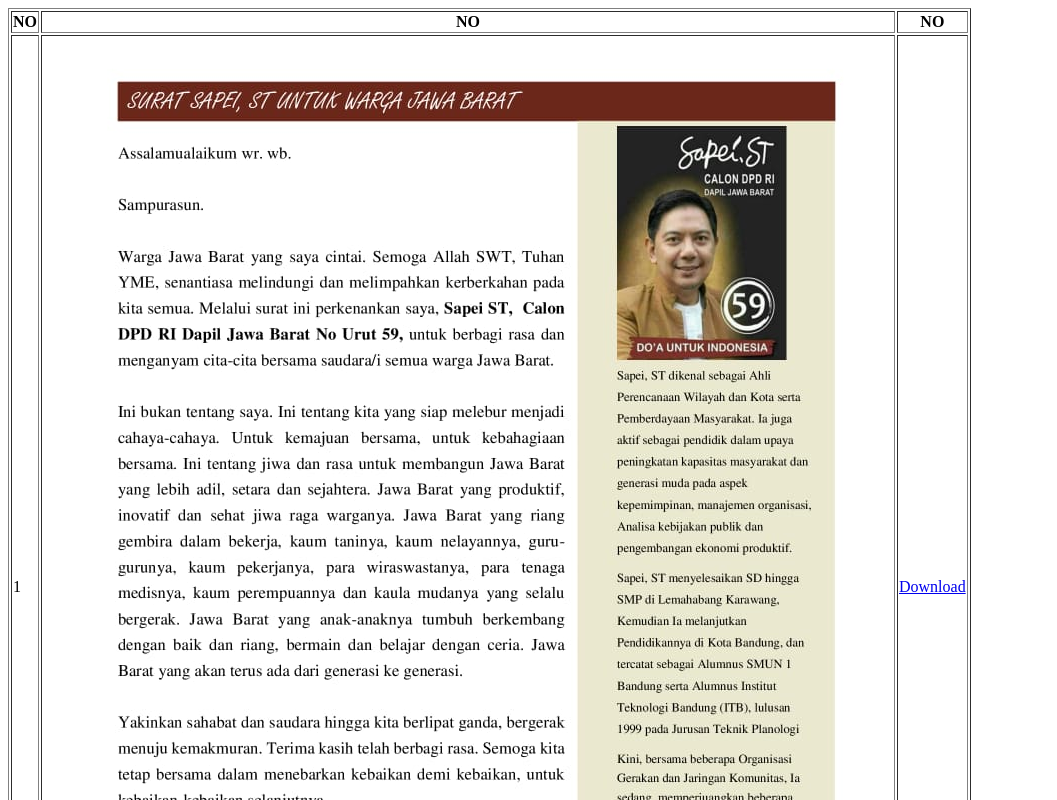
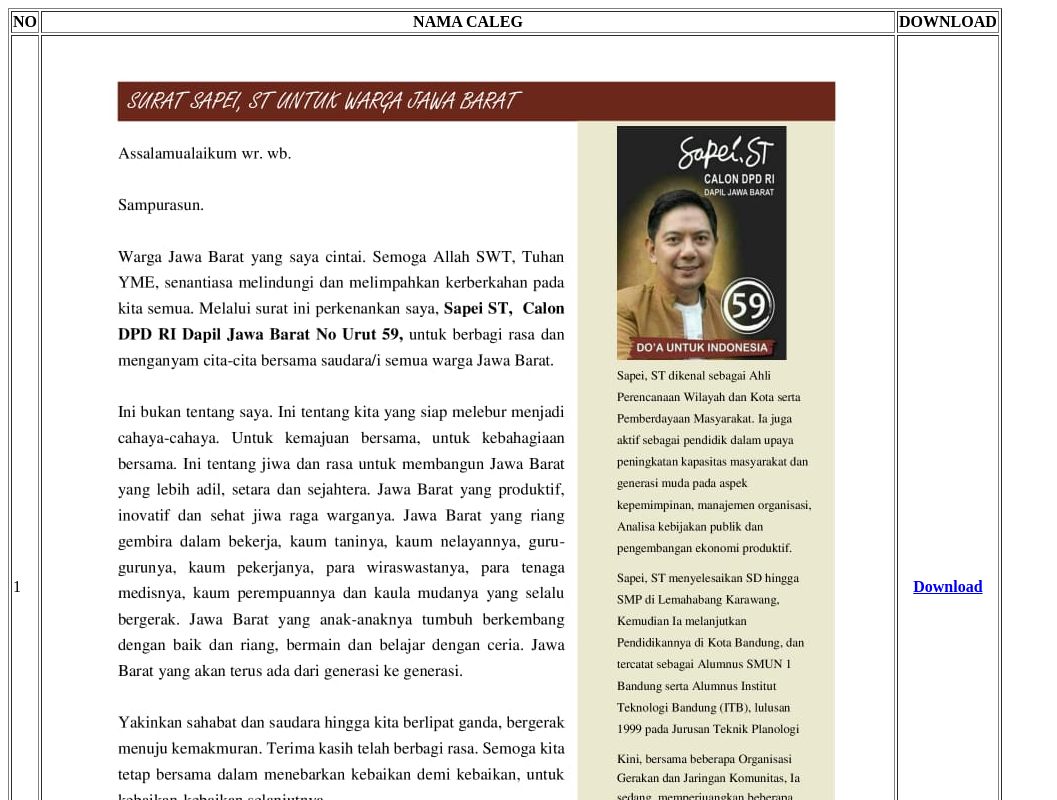
Before and after one commit to izzulm/BERKARYA, a plain HTML site: page index.html in a window 1280 px wide. Shown: the top 800 px of the page, without its empty margins (0-1057 px from the left). Drawn offline with Linux system fonts and the light colour scheme.

Commit message:
Update index.html

```diff
--- a/index.html
+++ b/index.html
@@ -6,13 +6,13 @@
 	<table border = "1" widht="500">
 	<tr>
 		<th>NO</th>
-		<th>NO</th>
-		<th>NO</th>
+		<th>NAMA CALEG</th>
+		<th>DOWNLOAD</th>
 	</tr>
 	<tr>
 		<td>1</td>
 		<td><img src="Berkarya-1.jpeg"></td>
-		<td align="center"><a href="Berkarya-1.jpeg" download>Download</td>
+		<td align="center"><a href="Berkarya-1.jpeg" download><strong>Download</strong></td>
 	</tr>
 
 
```
